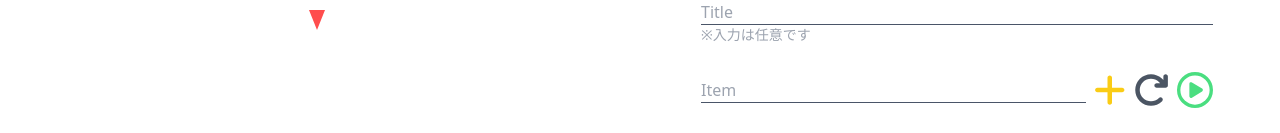
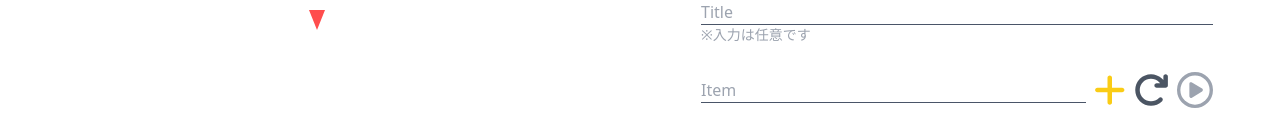
Before and after one commit to hattoriryuki/moderate-roulette-for-react, a React (Create React App) app: page / in a window 1280 px wide. Shown: the part 154-287 px from the top of the page. Built offline with nearby package versions, Linux system fonts and the light colour scheme.

Commit message:
change: アイテム数が1以下の時、スタートボタンをdisabledにするよう変更

```diff
--- a/src/components/pages/Top.tsx
+++ b/src/components/pages/Top.tsx
@@ -112,7 +112,13 @@ export const Top: FC = memo(() => {
                   <FontAwesomeIcon icon={faCircleStop} />
                 </button>
               ) : (
-                <button className="text-green-400 ml-2" onClick={onClickStart}>
+                <button
+                  className={`text-${
+                    (items.length <= 1 && "gray") || "green"
+                  }-400 ml-2`}
+                  onClick={onClickStart}
+                  disabled={items.length <= 1 && true}
+                >
                   <FontAwesomeIcon icon={faCirclePlay} />
                 </button>
               )}
```
